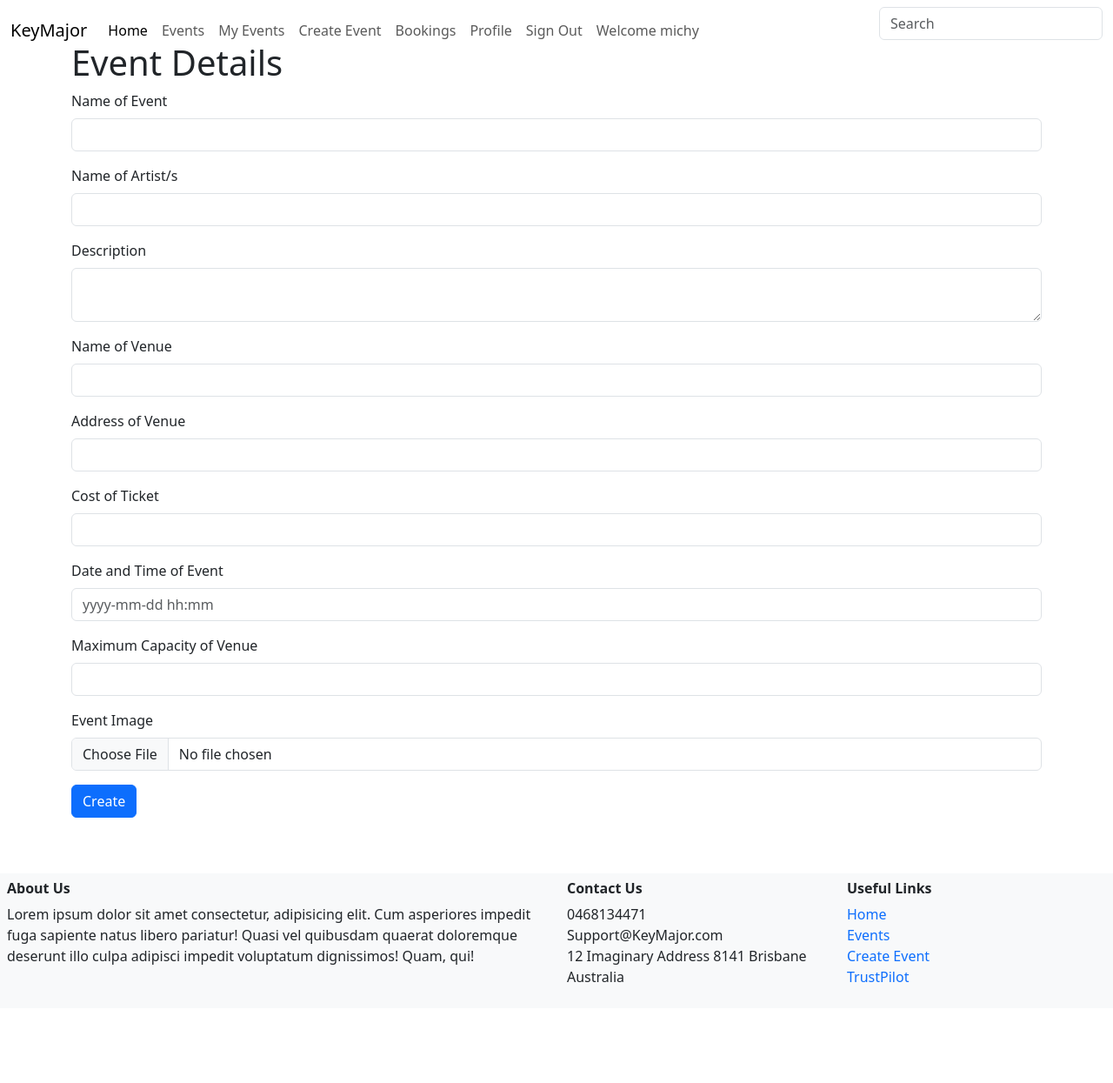
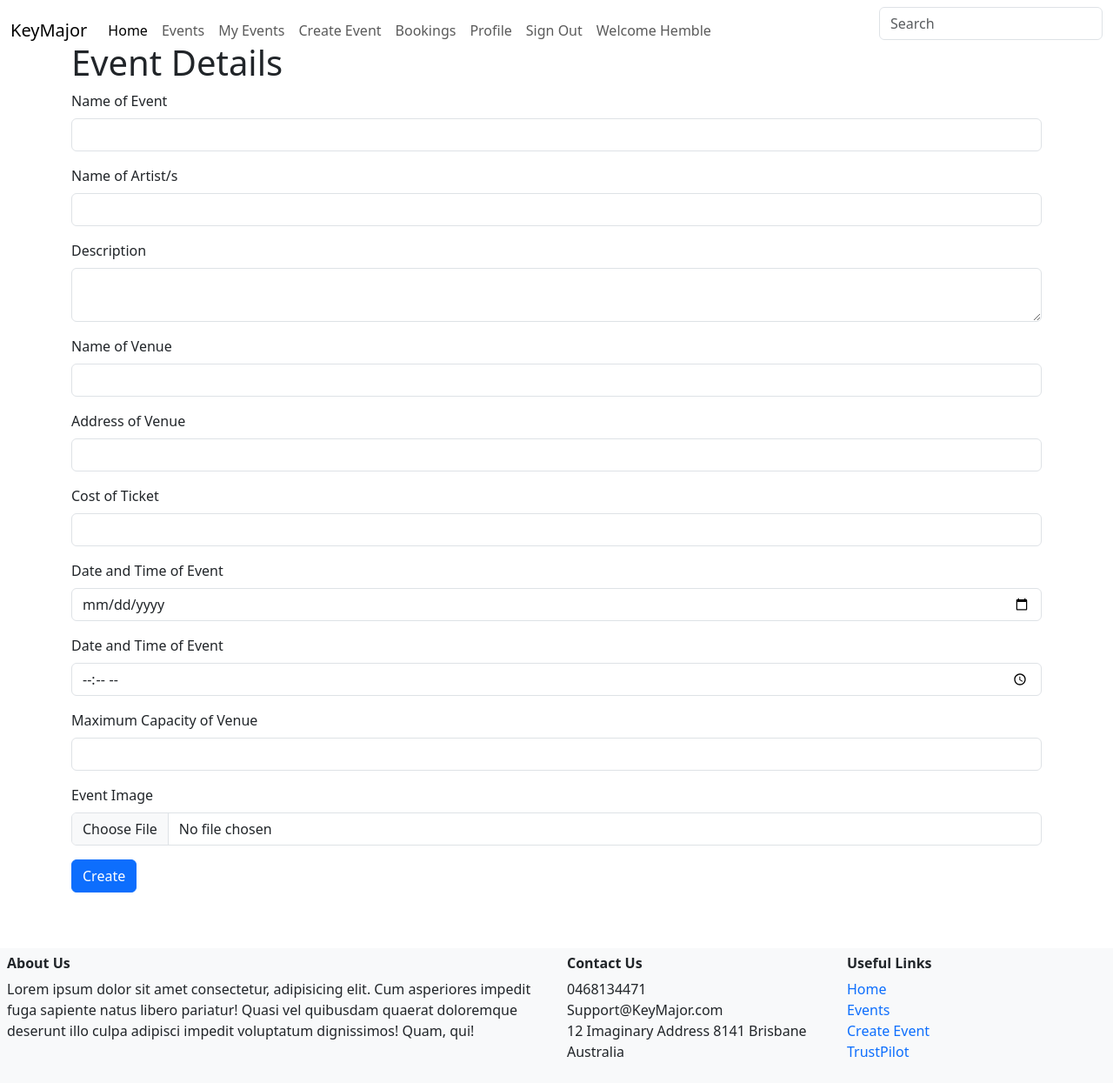
Before and after one commit to DefaultSprite/IAB207, a Flask app: page /events/eventcreation in a window 1280 px wide. Shown: the whole page at 87% size. Before the commit the page ends 1129 px from the top, so only its background shows below. Run offline with Flask 3, Linux system fonts and the light colour scheme; a user stored in the database is signed in; some libraries are stand-ins or nearby versions.

Commit message:
finalise authentication and event creation

```diff
--- a/server/events.py
+++ b/server/events.py
@@ -18,7 +18,7 @@ def eventcreation():
     db_file_path = check_upload_file(form)
     event = Event(creator_id=current_user.id, name=form.name.data, description=form.description.data,
                         image=db_file_path, venue_name=form.venue_name.data, address=form.address.data,
-                        ticket_cost=form.ticket_cost.data, artist=form.artist.data, date_time=form.date_time.data,
+                        ticket_cost=form.ticket_cost.data, artist=form.artist.data, date=form.date.data, time=form.time.data,
                         maxSeating=form.maxSeating.data, currentSeating=0)
     # add the object to the db session
     db.session.add(event)
@@ -45,7 +45,8 @@ def update_event(id):
     event.description = form.description.data
     event.venue_name = form.venue_name.data
     event.ticket_cost = form.ticket_cost.data
-    event.date_time = form.date_time.data
+    event.date = form.date.data
+    event.time = form.time.data
     event.maxSeating = form.maxSeating.data
     if(form.image.data != event.image):
       event.image = check_upload_file(form)
--- a/server/forms.py
+++ b/server/forms.py
@@ -1,23 +1,26 @@
+from collections.abc import Mapping, Sequence
+from typing import Any
 from flask_wtf import FlaskForm
-from wtforms.fields import TextAreaField,SubmitField, StringField, PasswordField, DateTimeField, IntegerField, DecimalField
+from wtforms.fields import TextAreaField,SubmitField, StringField, PasswordField, DateField, TimeField, IntegerField, DecimalField
 from wtforms.validators import InputRequired, Length, Email, EqualTo
 from flask_wtf.file import FileRequired, FileField, FileAllowed
 
 #creates the login information
 class LoginForm(FlaskForm):
-    user_name=StringField("User Name", validators=[InputRequired('Enter user name')])
+    email=StringField("Email", validators=[InputRequired('Enter email'), Email("Please enter a valid email")])
     password=PasswordField("Password", validators=[InputRequired('Enter user password')])
     submit = SubmitField("Login")
 
     # this is the registration form
 class RegisterForm(FlaskForm):
-    user_name=StringField("User Name", validators=[InputRequired()])
-    email_id = StringField("Email Address", validators=[Email("Please enter a valid email")])
+    f_name=StringField("First Name", validators=[InputRequired()])
+    l_name=StringField("Last Name", validators=[InputRequired()])
+    p_number=StringField("Phone Number", validators=[InputRequired()])
+    email_id = StringField("Email Address", validators=[InputRequired('Enter email'), Email("Please enter a valid email")])
         #linking two fields - password should be equal to data entered in confirm
     password=PasswordField("Password", validators=[InputRequired(),
                     EqualTo('confirm', message="Passwords should match"), Length(min=8)])
     confirm = PasswordField("Confirm Password")
-
         #submit button
     submit = SubmitField("Register")
 
@@ -32,9 +35,8 @@ class EventForm(FlaskForm):
   venue_name = StringField('Name of Venue', validators=[InputRequired()])
   address = StringField('Address of Venue', validators=[InputRequired()])
   ticket_cost = DecimalField('Cost of Ticket', validators=[InputRequired()])
-  date_time = DateTimeField('Date and Time of Event',
-                       validators=[InputRequired()], format='%Y-%m-%d %H:%M',
-                       render_kw={"placeholder":"yyyy-mm-dd hh:mm"})
+  date = DateField('Date and Time of Event', validators=[InputRequired()])
+  time = TimeField('Date and Time of Event',validators=[InputRequired()])
   maxSeating = IntegerField('Maximum Capacity of Venue', validators=[InputRequired()])
   image = FileField('Event Image', validators=[
     FileRequired(message = 'Image cannot be empty'),
@@ -50,9 +52,8 @@ class EventUpdateForm(FlaskForm):
   venue_name = StringField('Name of Venue', validators=[InputRequired()])
   address = StringField('Address of Venue', validators=[InputRequired()])
   ticket_cost = DecimalField('Cost of Ticket', validators=[InputRequired()])
-  date_time = DateTimeField('Date and Time of Event',
-                       validators=[InputRequired()], format='%Y-%m-%d %H:%M',
-                       render_kw={"placeholder":"yyyy-mm-dd hh:mm"})
+  date = DateField('Date and Time of Event', validators=[InputRequired()])
+  time = TimeField('Date and Time of Event',validators=[InputRequired()])
   maxSeating = IntegerField('Maximum Capacity of Venue', validators=[InputRequired()])
   image = FileField('Event Image (do not need to add file if not changing image)', validators=[
     FileAllowed(ALLOWED_FILE, message='Only supports png, jpg, JPG, PNG')])
--- a/server/templates/base.html
+++ b/server/templates/base.html
@@ -1,4 +1,5 @@
 <html>
+
 
 <head>
     <meta charset="UTF-8">
@@ -55,7 +56,7 @@
                                 <a class="nav-link" href="{{ url_for('auth.logout') }}">Sign Out</a>
                             </li>
                             <li class="nav-item">
-                                <a class="nav-link">Welcome {{current_user.name}}</a>
+                                <a class="nav-link">Welcome {{current_user.fname}}</a>
                             </li>
                             {% else %}
                             <li class="nav-item">
--- a/server/templates/index.html
+++ b/server/templates/index.html
@@ -2,8 +2,9 @@
 
 {% block header %}
 
-<body>
+
     <main>
+
 
 
         <div class="banner py-3">
```
Also changed, not shown: server/auth.py (+17 -6 lines), server/models.py (+5 -2 lines), instance/sitedata.sqlite.
